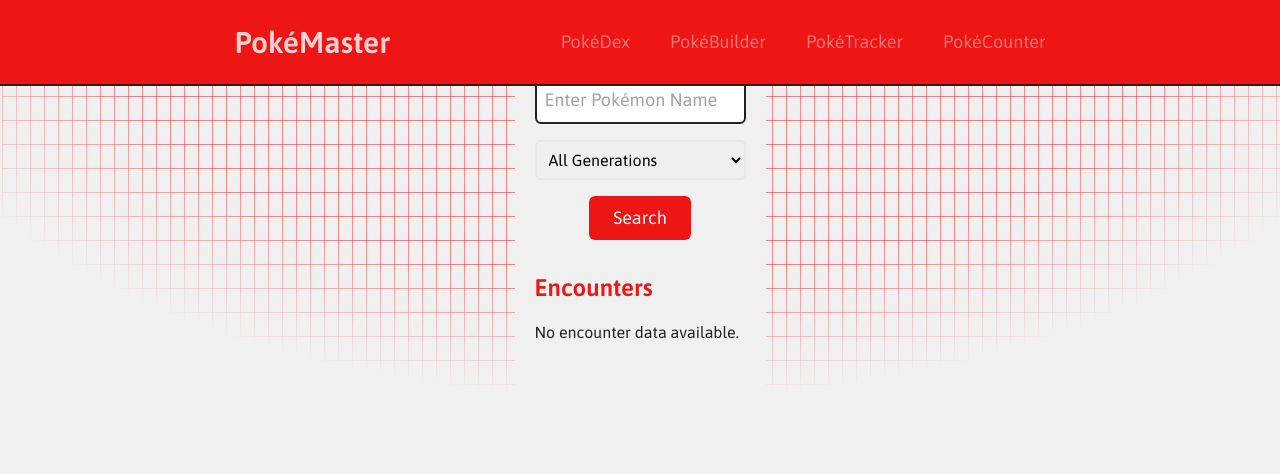
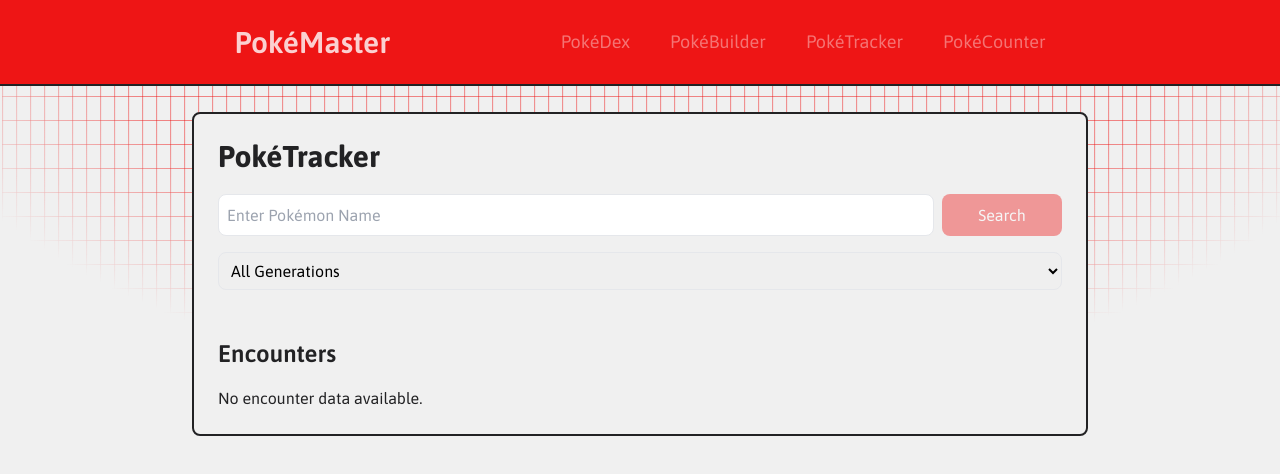
Before and after one commit to npkav/evan_nick_vanessa_final, a React (Vite) app: page /tracker in a window 1280 px wide. Shown: the top 474 px of the page. Built offline with nearby package versions, Linux system fonts and the light colour scheme.

Commit message:
tracker styling

```diff
--- a/src/components/Tracker.jsx
+++ b/src/components/Tracker.jsx
@@ -117,19 +117,29 @@
   });
 
   return (
-    <div className="p-5 bg-[#f0f0f0] min-h-screen flex flex-col items-center">
-      <h1 className="text-3xl font-bold text-[#ee1515] mb-5">PokéTracker</h1>
+    <div className="w-full max-w-4xl p-6 my-8 bg-[#f0f0f0] rounded-lg border-2 border-[#222224] relative mt-28">
+      <h1 className="text-3xl font-bold text-[#222224] mb-5">PokéTracker</h1>
+
+      <div className="flex gap-2 mb-4">
         <input
           type="text"
           placeholder="Enter Pokémon Name"
           value={pokemonName}
           onChange={(e) => setPokemonName(e.target.value)}
-        className="w-full max-w-md p-2 border-2 border-[#222224] rounded-md mb-4 text-lg focus:border-[#ee1515] focus:outline-none"
+          className="p-2 border rounded-lg flex-1"
         />
+        <button
+          onClick={fetchPokemon}
+          className="px-4 py-2 bg-[#ee1515] text-white rounded-lg disabled:opacity-0 w-[120px] opacity-40 hover:opacity-100 transition-all duration-300 active:scale-95 transform"
+        >
+          Search
+        </button>
+      </div>
+
       <select
         value={selectedGeneration || ''}
         onChange={(e) => setSelectedGeneration(Number(e.target.value))}
-        className="w-full max-w-md p-2 border-2 rounded-md mb-4"
+        className="w-full p-2 border rounded-lg mb-4"
       >
         <option value="">All Generations</option>
         {generations.map((gen) => (
@@ -138,16 +148,12 @@
           </option>
         ))}
       </select>
-      <button
-        onClick={fetchPokemon}
-        className="px-6 py-2 border-none rounded-md bg-[#ee1515] text-white text-lg cursor-pointer transition duration-300 ease-in-out hover:bg-[#ee1515]/80"
-      >
-        Search
-      </button>
+
       {error && <p className="text-[#222224] mt-4">{error}</p>}
-      <div className="w-full max-w-4xl mt-8">
+
+      <div className="mt-8">
         <div className="flex justify-between items-center mb-4">
-          <h2 className="text-2xl font-semibold text-[#ee1515]">Encounters</h2>
+          <h2 className="text-2xl font-semibold text-[#222224]">Encounters</h2>
           {Object.keys(encounterData).length > 0 && (
             <button
               onClick={clearData}
@@ -157,22 +163,28 @@
             </button>
           )}
         </div>
-        {Object.keys(encounterData).length === 0 && <p className="text-[#222224]">No encounter data available.</p>}
+
+        {Object.keys(encounterData).length === 0 && (
+          <p className="text-[#222224]">No encounter data available.</p>
+        )}
+
         <div className="grid grid-cols-1 sm:grid-cols-2 lg:grid-cols-3 gap-6">
           {sortedGames.map(([game, locations], idx) => (
-            <div key={idx} className="mb-6">
-              <h3 className="text-lg font-bold mb-2">{game}</h3>
+            <div key={idx} className="bg-white p-4 rounded-lg">
+              <h3 className="text-lg font-bold mb-3 text-[#ee1515]">{game}</h3>
               {locations.map((loc, locIdx) => (
-                <div key={locIdx} className="mb-4 pl-4">
-                  <p className="font-medium">Location: {capitalize(loc.location.replace(/-/g, ' '))}</p>
-                  <ul className="list-disc ml-4">
+                <div key={locIdx} className="mb-4">
+                  <p className="font-medium text-[#222224]">
+                    {capitalize(loc.location.replace(/-/g, ' '))}
+                  </p>
+                  <ul className="mt-2 space-y-2">
                     {[...new Set(loc.details.map((d) => JSON.stringify(d)))].map((detailStr, detIdx) => {
                       const detail = JSON.parse(detailStr);
                       return (
-                        <li key={detIdx}>
-                          <p>Chance: {detail.chance}%</p>
-                          <p>Method: {capitalize(detail.method.replace(/-/g, ' '))}</p>
-                          <p>Levels: {detail.levels}</p>
+                        <li key={detIdx} className="bg-[#f8f8f8] p-2 rounded">
+                          <p className="text-sm">Chance: {detail.chance}%</p>
+                          <p className="text-sm">Method: {capitalize(detail.method.replace(/-/g, ' '))}</p>
+                          <p className="text-sm">Levels: {detail.levels}</p>
                         </li>
                       );
                     })}
```
Lines whose indentation alone changed are shown as unchanged.
